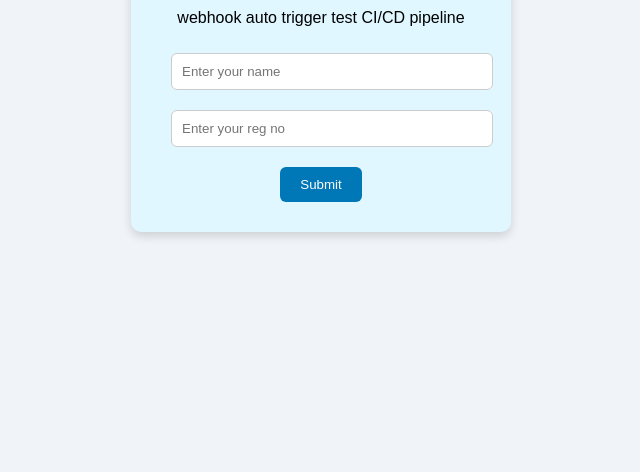
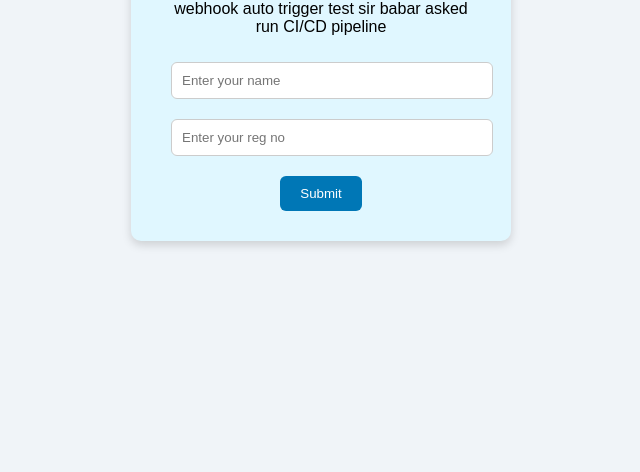
Before and after one commit to NOOR-UL-AIN037/DevOPsSampleProject, a plain HTML site: page ProjectForm/index.html in a window 1280 px wide. Shown: the part 328-800 px from the top of the page, without its empty margins (319-959 px from the left). Drawn offline with Linux system fonts and the light colour scheme.

Commit message:
Your message

```diff
--- a/ProjectForm/index.html
+++ b/ProjectForm/index.html
@@ -58,7 +58,7 @@
   <div class="form-container">
     <h2>Student Info form </h2>
     <!-- Webhook test 2-->
-       <p>webhook auto trigger test   CI/CD pipeline </p>
+       <p>webhook auto trigger test  sir babar asked run  CI/CD pipeline </p>
      <form action="#" method="POST">
       <input type="text" name="username" placeholder="Enter your name" required />
       <input type="text" name="regno" placeholder="Enter your reg no" required />
```
